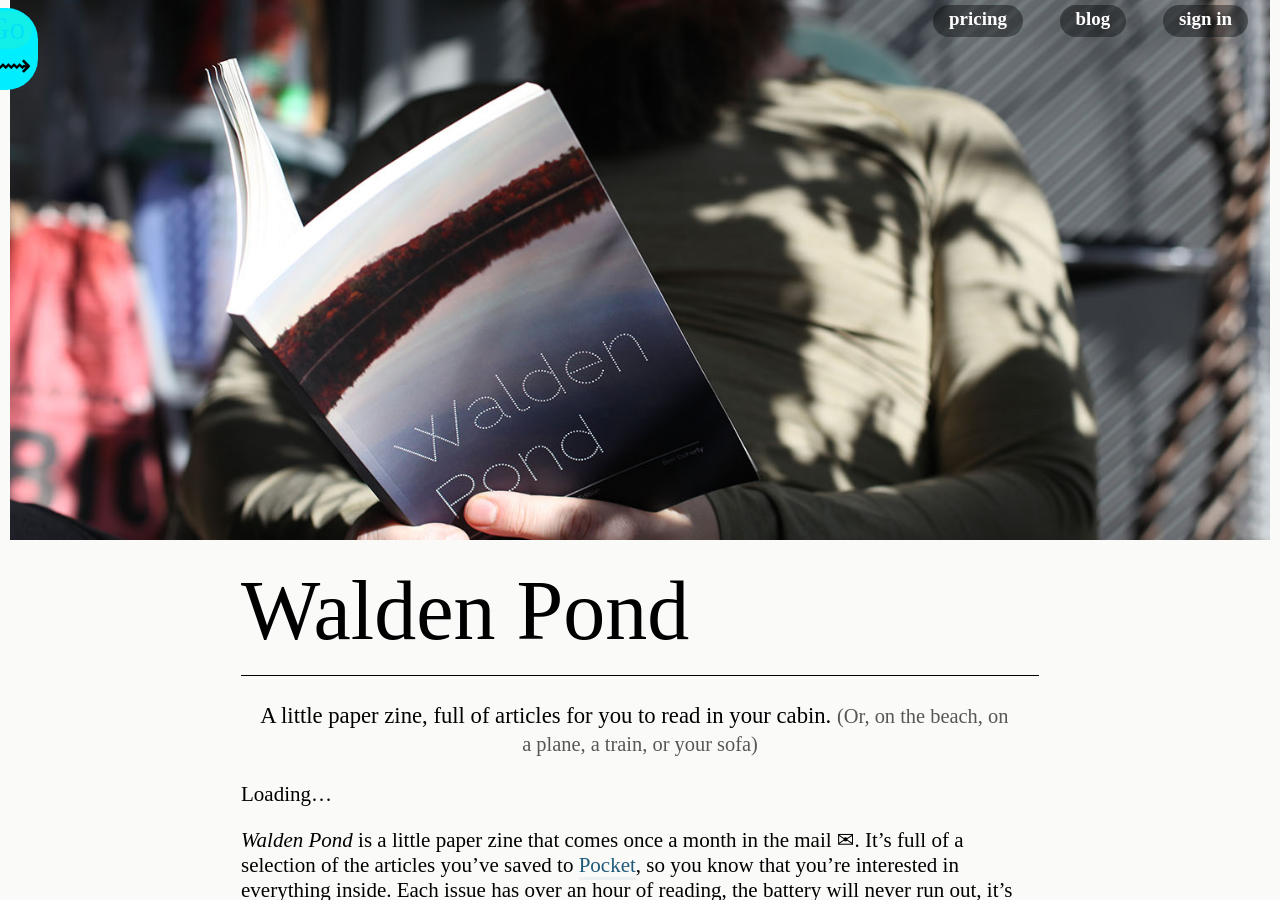
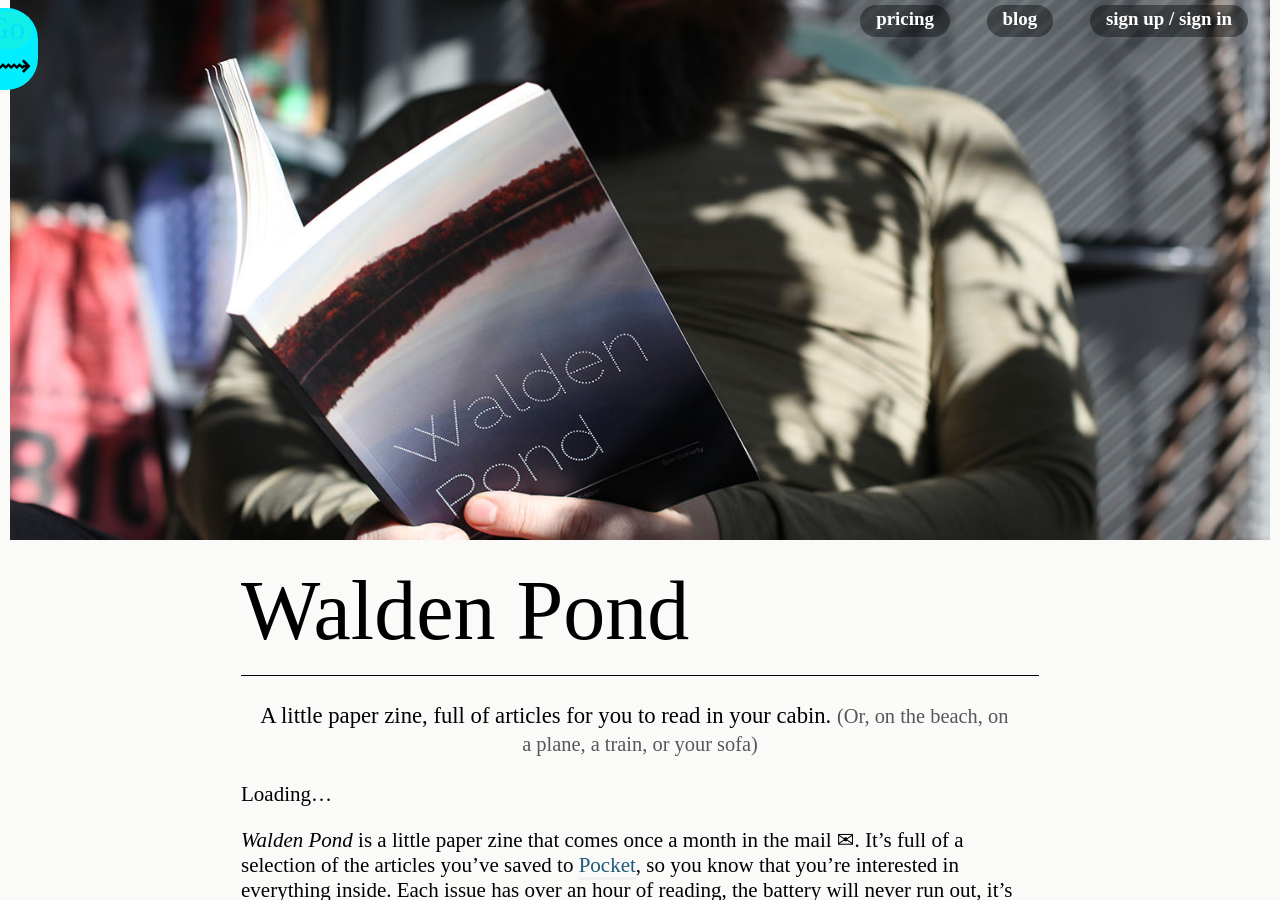
Before and after one commit to notionparallax/wp2frontEnd, a Jekyll site: the page built from index.md, in a window 1280 px wide and 900 px high. Built offline with Jekyll 4.4.1, drawn with Linux system fonts in a browser that asks for light colours; some web fonts are replaced; comment, search, counter and statistics services are not loaded; some of the changed lines change nothing that is shown.

Commit message:
convert sign up to sign up/sign in

```diff
--- a/_includes/index_menu.html
+++ b/_includes/index_menu.html
@@ -2,6 +2,8 @@
   <ul>
     <li><a href="#pricing">pricing</a></li>
     <li><a href="/blog">blog</a></li>
-    <li><a href="#firebaseui-auth-container">sign in</a></li>
+    <li>
+      <a href="#firebaseui-auth-container">sign up / sign in</a>
+    </li>
   </ul>
 </div>
--- a/js/auth.js
+++ b/js/auth.js
@@ -18,6 +18,21 @@ document.addEventListener(
         uiShown: function () {
           // The widget is rendered, Hide the loader.
           document.getElementById("loader").style.display = "none";
+
+          setTimeout(function () {
+            document.querySelectorAll(
+              '[data-provider-id="google.com"] >span'
+            )[1].innerText = "Sign in/Sign up with Google";
+            document.querySelectorAll(
+              '[data-provider-id="github.com"] >span'
+            )[1].innerText = "Sign in/Sign up with GitHub";
+            document.querySelectorAll(
+              '[data-provider-id="twitter.com"] >span'
+            )[1].innerText = "Sign in/Sign up with Twitter";
+            document.querySelectorAll(
+              '[data-provider-id="password"] >span'
+            )[1].innerText = "Sign in/Sign up with email";
+          }, 100);
         },
       },
       // Will use popup for IDP Providers sign-in flow instead of the default, redirect.
```
